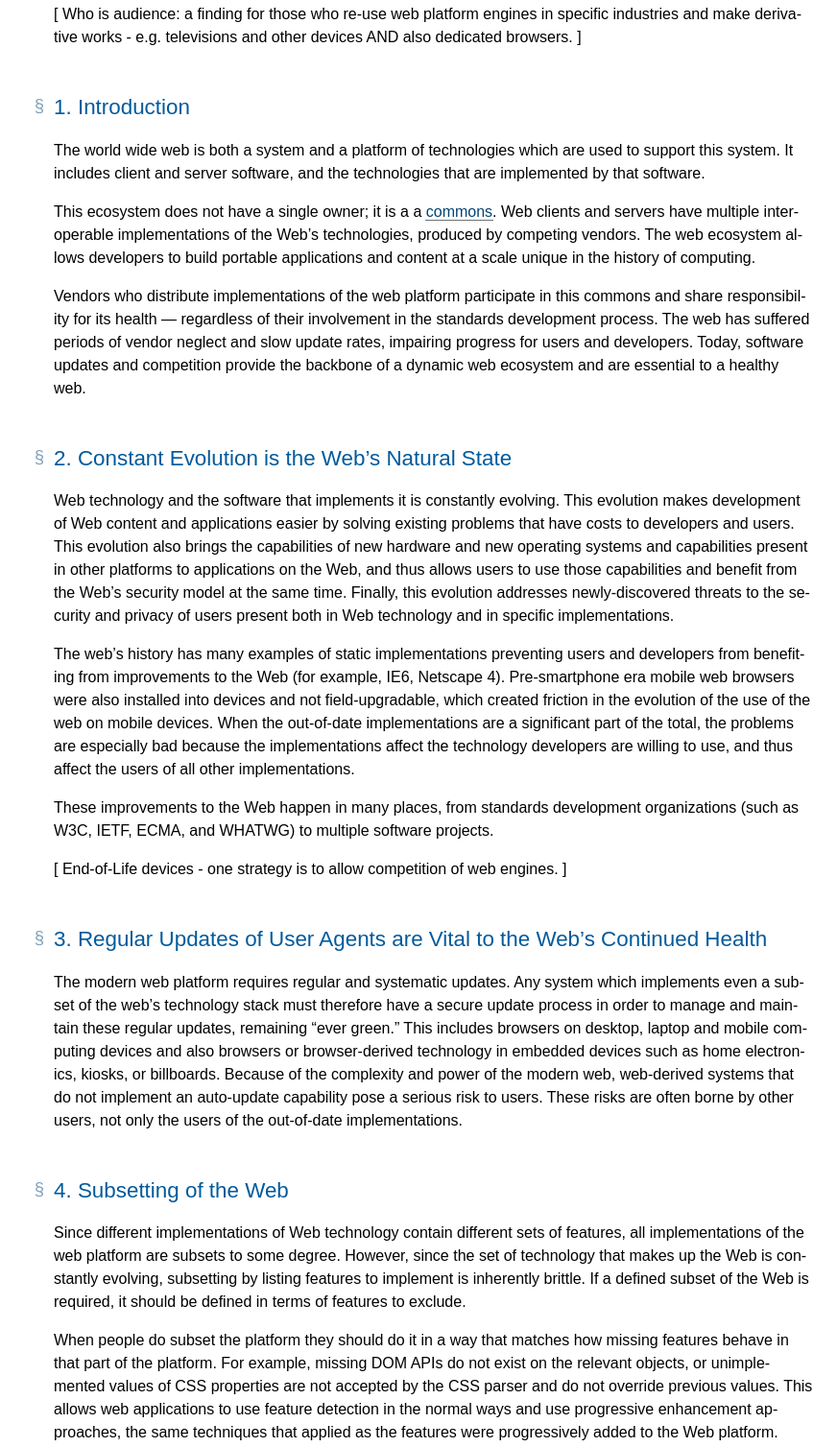
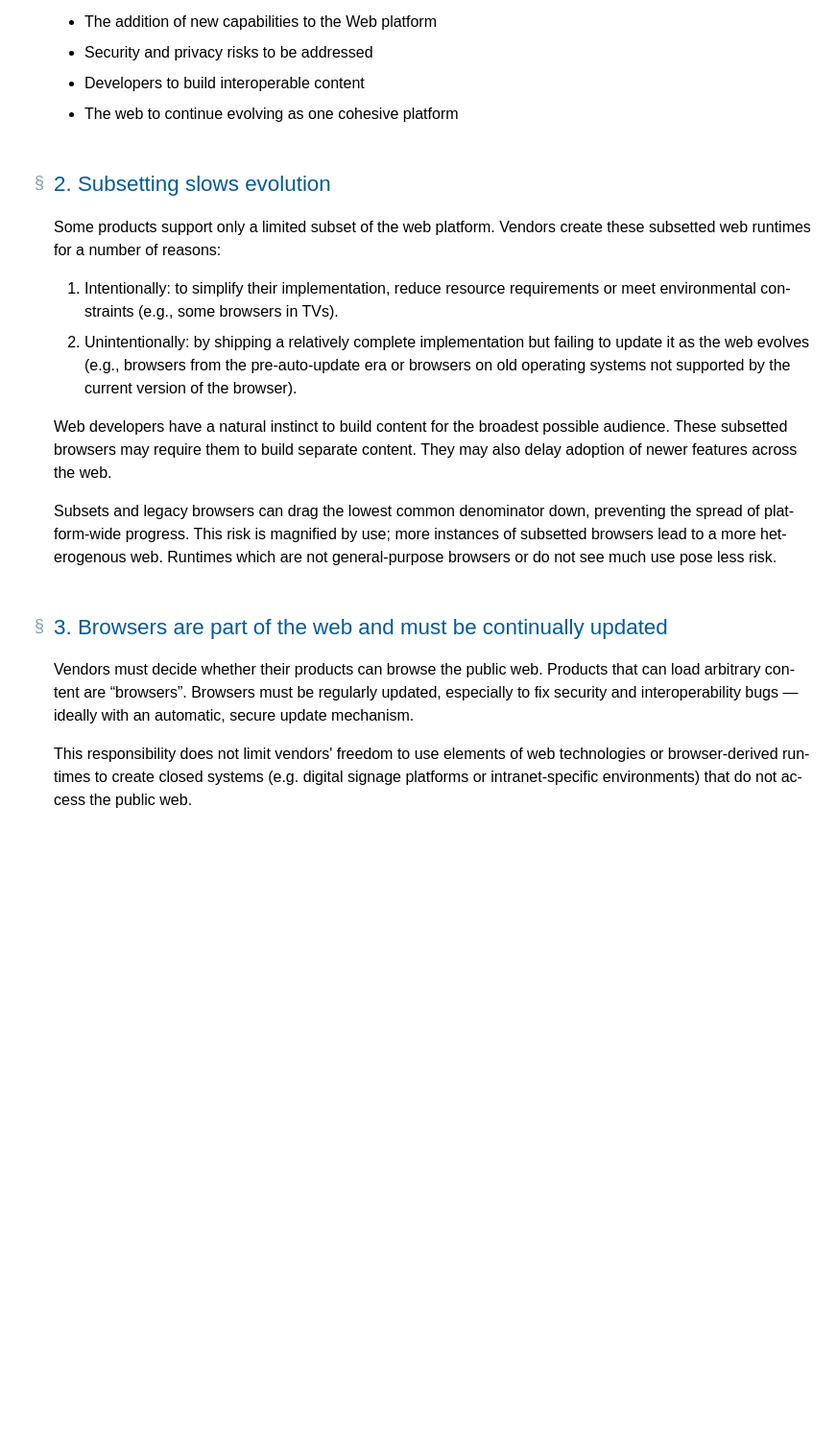
Before and after one commit to w3ctag/evergreen-web, a plain HTML site: page index.html in a window 1280 px wide. Shown: the part 863-2371 px from the top of the page at 96% size, without its empty margins (408-1280 px from the left). After the commit the page ends 1757 px from the top, so only its background shows below. Drawn offline with Linux system fonts and the light colour scheme.

Commit message:
Reconvert to bikeshed the rewrite done in Etherpad today, mostly by Hadley, and then by group discussion.

```diff
--- a/index.html
+++ b/index.html
@@ -1,7 +1,7 @@
 <!doctype html><html lang="en">
  <head>
   <meta content="text/html; charset=utf-8" http-equiv="Content-Type">
-  <title>The Evergreen Web</title>
+  <title>The evergreen web</title>
   <meta content="width=device-width, initial-scale=1, shrink-to-fit=no" name="viewport">
 <style data-fill-with="stylesheet">/******************************************************************************
  *                   Style sheet for the W3C specifications                   *
@@ -418,7 +418,7 @@
 	[data-algorithm]:not(.heading) {
 	  padding: .5em;
 	  border: thin solid #ddd; border-radius: .5em;
-	  margin: .5em 0;
+	  margin: .5em calc(-0.5em - 1px);
 	}
 	[data-algorithm]:not(.heading) > :first-child {
 	  margin-top: 0;
@@ -1176,7 +1176,7 @@ Possible extra rowspan handling
 		}
 	}
 </style>
-  <meta content="Bikeshed version 009836c46217067220542eccc715a300175723d6" name="generator">
+  <meta content="Bikeshed version 7d5b85d5220bc9cd2c3f6f91ad51efdd41a94cd6" name="generator">
 <style>/* style-md-lists */
 
             /* This is a weird hack for me not yet following the commonmark spec
@@ -1327,17 +1327,15 @@ Possible extra rowspan handling
  <body class="h-entry">
   <div class="head">
    <p data-fill-with="logo"></p>
-   <h1>The Evergreen Web</h1>
-   <h2 class="no-num no-toc no-ref heading settled" id="subtitle"><span class="content">Draft Finding, <time class="dt-updated" datetime="2017-01-31">31 January 2017</time></span></h2>
+   <h1>The evergreen web</h1>
+   <h2 class="no-num no-toc no-ref heading settled" id="subtitle"><span class="content">Draft Finding, <time class="dt-updated" datetime="2017-02-09">9 February 2017</time></span></h2>
    <div data-fill-with="spec-metadata">
     <dl>
      <dt>This version:
      <dd><a class="u-url" href="https://w3ctag.github.io/evergreen-web/">https://w3ctag.github.io/evergreen-web/</a>
      <dt>Issue Tracking:
      <dd><a href="https://github.com/w3ctag/evergreen-web/issues/">GitHub</a>
-     <dt class="editor">Editors:
-     <dd class="editor p-author h-card vcard"><span class="p-name fn">Daniel Appelquist</span>
-     <dd class="editor p-author h-card vcard"><a class="p-name fn u-url url" href="https://dbaron.org/">L. David Baron</a> (<a class="p-org org" href="https://www.mozilla.org/">Mozilla</a>)
+     <dt class="editor">Editor:
      <dd class="editor p-author h-card vcard"><span class="p-name fn">Hadley Beeman</span>
     </dl>
    </div>
@@ -1346,103 +1344,46 @@ Possible extra rowspan handling
   </div>
   <h2 class="no-num no-toc no-ref heading settled" id="abstract"><span class="content">Abstract</span></h2>
   <div class="p-summary" data-fill-with="abstract">
-   <ol>
-    <li data-md="">
-     <p>The Web needs to be continually updated to work.  When this happens:</p>
-     <ul>
-      <li data-md="">
-       <p>Security risks are addressed continually</p>
-      <li data-md="">
-       <p>The web platform (and its features) can continually evolve</p>
-      <li data-md="">
-       <p>UAs will continue to support the (also evolving) sites and resources on the web.</p>
-     </ul>
-    <li data-md="">
-     <p>People take subsets of the web’s standards for use in specific situations/hardware.  Many of these UAs aren’t updated after installation.</p>
-    <li data-md="">
-     <p>Therefore, we have subsets of the web running that aren’t updated.  We’ve seen this go wrong.</p>
-   </ol>
-   <p>To be an active part of the web, any subset of the web platform or standards must allow for continuous updating.</p>
+   <p>Constant evolution is fundamental to the Web’s usefulness. Browsers that do not stay up-to-date place stress on the ecosystem. These products potentially fork the web, isolating their users and developers from the rest of the world.</p>
+   <p>Browsers are a part of the web and therefore they must be continually updated.  Vendors that ship browsers hold the power to keep the web moving forwards as a platform, or to hold it back.</p>
   </div>
   <div data-fill-with="at-risk"></div>
   <nav data-fill-with="table-of-contents" id="toc">
    <h2 class="no-num no-toc no-ref" id="contents">Table of Contents</h2>
    <ol class="toc" role="directory">
-    <li><a href="#intro"><span class="secno">1</span> <span class="content">Introduction</span></a>
-    <li><a href="#evolution"><span class="secno">2</span> <span class="content">Constant Evolution is the Web’s Natural State</span></a>
-    <li><a href="#updates"><span class="secno">3</span> <span class="content">Regular Updates of User Agents are Vital to the Web’s Continued Health</span></a>
-    <li><a href="#subsetting"><span class="secno">4</span> <span class="content">Subsetting of the Web</span></a>
+    <li><a href="#evolution"><span class="secno">1</span> <span class="content">Interoperable evolution</span></a>
+    <li><a href="#subsetting"><span class="secno">2</span> <span class="content">Subsetting slows evolution</span></a>
+    <li><a href="#updates"><span class="secno">3</span> <span class="content">Browsers are part of the web and must be continually updated</span></a>
    </ol>
   </nav>
   <main>
-   <div boilerplate="status">
-    <h2 class="no-num no-toc no-ref heading settled" id="status"><span class="content">Status of this document</span></h2>
-    <p>This is currently an early draft.</p>
-   </div>
-   <p>[ Who is audience: a finding for those who re-use web platform engines in specific industries and make derivative works - e.g. televisions and other devices AND also dedicated browsers. ]</p>
-   <h2 class="heading settled" data-level="1" id="intro"><span class="secno">1. </span><span class="content">Introduction</span><a class="self-link" href="#intro"></a></h2>
-   <p>The world wide web is both a system and a platform of technologies which are used to support this system. It includes client and server software, and the technologies that are implemented by that software.</p>
-   <p>This ecosystem does not have a single owner; it is a a <a href="https://en.wikipedia.org/wiki/Commons">commons</a>. Web clients and servers have multiple interoperable implementations of the Web’s technologies, produced by competing vendors. The web ecosystem allows developers to build portable applications and content at a scale unique in the history of computing.</p>
-   <p>Vendors who distribute implementations of the web platform participate in this commons and share responsibility for its health — regardless of their involvement in the standards development process. The web has suffered periods of vendor neglect and slow update rates, impairing progress for users and developers. Today, software updates and competition provide the backbone of a dynamic web ecosystem and are essential to a healthy web.</p>
-   <h2 class="heading settled" data-level="2" id="evolution"><span class="secno">2. </span><span class="content">Constant Evolution is the Web’s Natural State</span><a class="self-link" href="#evolution"></a></h2>
-   <p>Web technology and the software that implements it is constantly evolving.
-This evolution makes development of Web content and applications easier
-by solving existing problems that have costs to developers and users.
-This evolution also brings the capabilities
-of new hardware and new operating systems
-and capabilities present in other platforms
-to applications on the Web,
-and thus allows users to use those capabilities
-and benefit from the Web’s security model at the same time.
-Finally, this evolution addresses newly-discovered threats
-to the security and privacy of users
-present both in Web technology and in specific implementations.</p>
-   <p>The web’s history has many examples
-of static implementations
-preventing users and developers from benefiting
-from improvements to the Web (for example, IE6, Netscape 4).
-Pre-smartphone era mobile web browsers were also installed into devices and not field-upgradable, which created friction in the evolution of the use of the web on mobile devices.
-When the out-of-date implementations are a significant part of the total,
-the problems are especially bad
-because the implementations affect the technology developers are willing to use,
-and thus affect the users of all other implementations.</p>
-   <p>These improvements to the Web happen in many places,
-from standards development organizations
-(such as W3C, IETF, ECMA, and WHATWG)
-to multiple software projects.</p>
-   <p>[ End-of-Life devices - one strategy is to allow competition of web engines. ]</p>
-   <h2 class="heading settled" data-level="3" id="updates"><span class="secno">3. </span><span class="content">Regular Updates of User Agents are Vital to the Web’s Continued Health</span><a class="self-link" href="#updates"></a></h2>
-   <p>The modern web platform requires regular and systematic updates.
-Any system which implements even a subset of the web’s technology stack
-must therefore have a secure update process
-in order to manage and maintain these regular updates,
-remaining “ever green.”
-This includes browsers on desktop, laptop and mobile computing devices
-and also browsers or browser-derived technology in embedded devices
-such as home electronics, kiosks, or billboards.
-Because of the complexity and power of the modern web,
-web-derived systems that do not implement an auto-update capability
-pose a serious risk to users.
-These risks are often borne by other users,
-not only the users of the out-of-date implementations.</p>
-   <h2 class="heading settled" data-level="4" id="subsetting"><span class="secno">4. </span><span class="content">Subsetting of the Web</span><a class="self-link" href="#subsetting"></a></h2>
-   <p>Since different implementations of Web technology
-contain different sets of features,
-all implementations of the web platform are subsets to some degree.
-However, since the set of technology that makes up the Web
-is constantly evolving,
-subsetting by listing features to implement is inherently brittle.
-If a defined subset of the Web is required,
-it should be defined in terms of features to exclude.</p>
-   <p>When people do subset the platform they should do it
-in a way that matches how missing features behave in that part of the platform.
-For example, missing DOM APIs do not exist on the relevant objects,
-or unimplemented values of CSS properties are not accepted by the CSS parser
-and do not override previous values.
-This allows web applications to use feature detection in the normal ways
-and use progressive enhancement approaches,
-the same techniques that applied as the features were progressively added
-to the Web platform.</p>
+   <h2 class="heading settled" data-level="1" id="evolution"><span class="secno">1. </span><span class="content">Interoperable evolution</span><a class="self-link" href="#evolution"></a></h2>
+   <p>The web ecosystem enjoys a high level of interoperability, despite intense competition between browser vendors. Interoperability allows web developers to build experiences that are portable across devices and operating systems at a scale unique in the history of computing. Code written once can render in every browser.</p>
+   <p>Interoperability helps the web progress — innovation propagates between browsers though competition and standards. Browsers that are slow to update can inhibit the web’s evolution. The web has suffered periods of stagnation, impeding progress for users and developers.</p>
+   <p>Today, the web ecosystem is developing rapidly. Rapid, automatic software updates, vendor co-operation, standardization, and competition are essential to a healthy web. They have allowed:</p>
+   <ul>
+    <li data-md="">
+     <p>The addition of new capabilities to the Web platform</p>
+    <li data-md="">
+     <p>Security and privacy risks to be addressed</p>
+    <li data-md="">
+     <p>Developers to build interoperable content</p>
+    <li data-md="">
+     <p>The web to continue evolving as one cohesive platform</p>
+   </ul>
+   <h2 class="heading settled" data-level="2" id="subsetting"><span class="secno">2. </span><span class="content">Subsetting slows evolution</span><a class="self-link" href="#subsetting"></a></h2>
+   <p>Some products support only a limited subset of the web platform. Vendors create these subsetted web runtimes for a number of reasons:</p>
+   <ol>
+    <li data-md="">
+     <p>Intentionally: to simplify their implementation, reduce resource requirements or meet environmental constraints (e.g., some browsers in TVs).</p>
+    <li data-md="">
+     <p>Unintentionally: by shipping a relatively complete implementation but failing to update it as the web evolves (e.g., browsers from the pre-auto-update era or browsers on old operating systems not supported by the current version of the browser).</p>
+   </ol>
+   <p>Web developers have a natural instinct to build content for the broadest possible audience. These subsetted browsers may require them to build separate content. They may also delay adoption of newer features across the web.</p>
+   <p>Subsets and legacy browsers can drag the lowest common denominator down, preventing the spread of platform-wide progress. This risk is magnified by use; more instances of subsetted browsers lead to a more heterogenous web. Runtimes which are not general-purpose browsers or do not see much use pose less risk.</p>
+   <h2 class="heading settled" data-level="3" id="updates"><span class="secno">3. </span><span class="content">Browsers are part of the web and must be continually updated</span><a class="self-link" href="#updates"></a></h2>
+   <p>Vendors must decide whether their products can browse the public web. Products that can load arbitrary content are “browsers”. Browsers must be regularly updated, especially to fix security and interoperability bugs — ideally with an automatic, secure update mechanism.</p>
+   <p>This responsibility does not limit vendors' freedom to use elements of web technologies or browser-derived runtimes to create closed systems (e.g. digital signage platforms or intranet-specific environments) that do not access the public web.</p>
   </main>
 <script>
 (function() {
```
Also changed, not shown: 1 other file.
